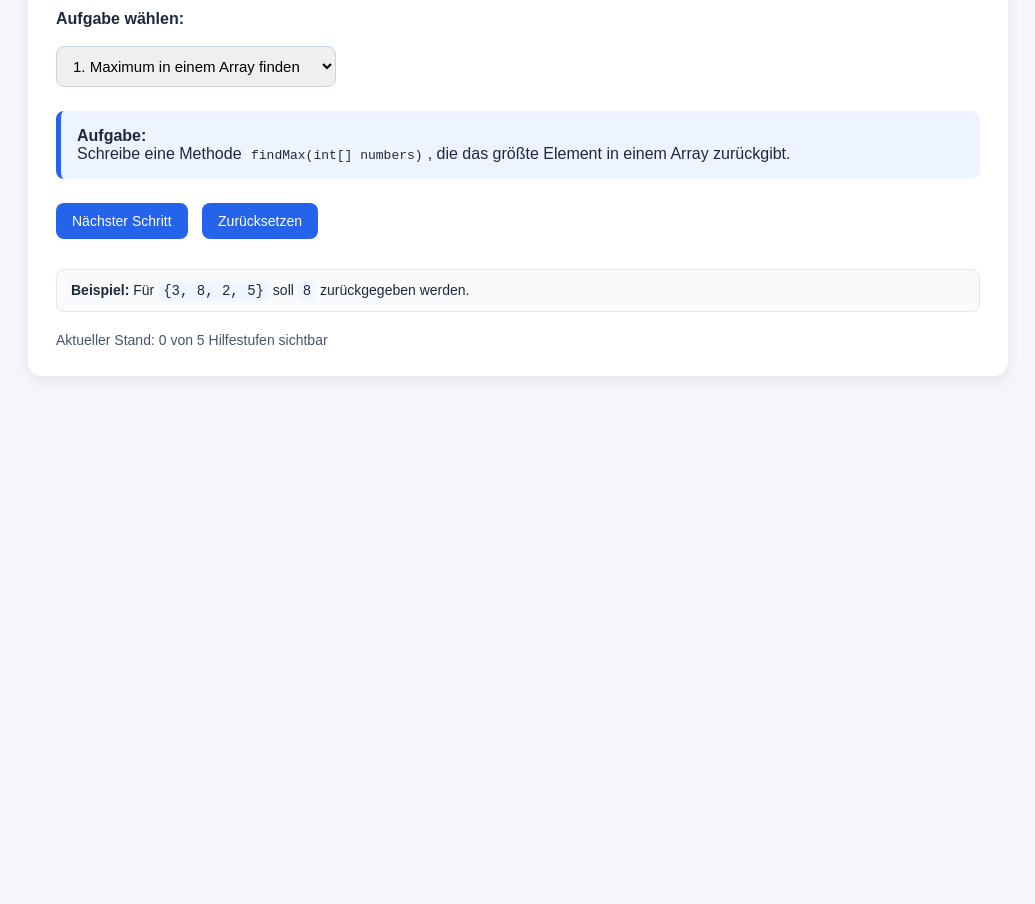
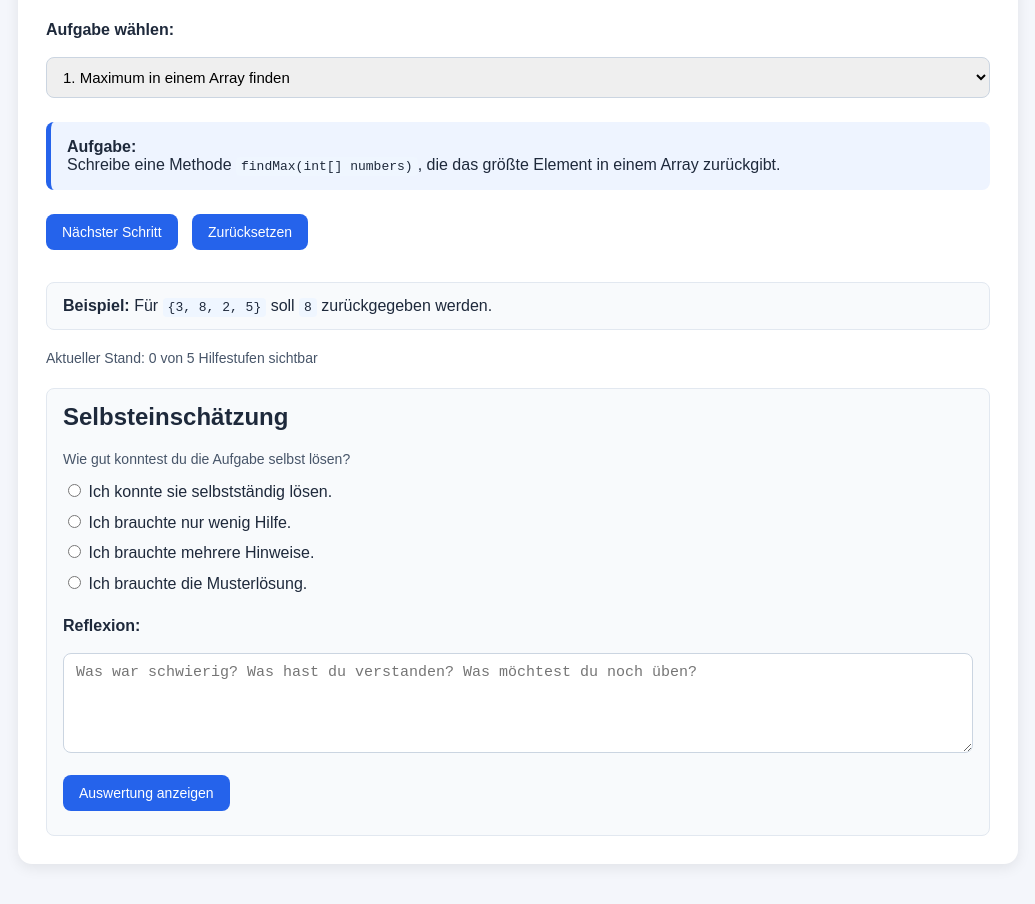
Before and after one commit to SigfriedSchweigl/lern-tool, a plain HTML site: page index.html in a window 1280 px wide. Shown: the part 147-1051 px from the top of the page, without its empty margins (122-1157 px from the left). Before the commit the page ends 800 px from the top, so only its background shows below. Drawn offline with Linux system fonts and the light colour scheme.

Commit message:
Enhance layout and add evaluation features
Updated styles for container, select, and textarea elements. Added self-assessment and reflection sections in the evaluation.

```diff
--- a/index.html
+++ b/index.html
@@ -14,7 +14,7 @@
     }
 
     .container {
-      max-width: 980px;
+      max-width: 1000px;
       margin: 0 auto;
     }
 
@@ -25,9 +25,8 @@
       box-shadow: 0 4px 14px rgba(0, 0, 0, 0.08);
     }
 
-    h1 {
+    h1, h2 {
       margin-top: 0;
-      margin-bottom: 10px;
     }
 
     .intro {
@@ -39,12 +38,18 @@
       margin-bottom: 24px;
     }
 
-    select {
+    select, textarea {
       padding: 10px 12px;
       font-size: 15px;
       border-radius: 8px;
       border: 1px solid #cbd5e1;
-      min-width: 280px;
+      width: 100%;
+      box-sizing: border-box;
+    }
+
+    textarea {
+      min-height: 100px;
+      resize: vertical;
     }
 
     .task-box {
@@ -103,25 +108,38 @@
       white-space: pre-wrap;
     }
 
+    .example, .evaluation, .result-box {
+      margin-top: 22px;
+      padding: 14px 16px;
+      background: #f8fafc;
+      border-radius: 8px;
+      border: 1px solid #e2e8f0;
+    }
+
     .progress {
       margin-top: 20px;
       font-size: 14px;
       color: #475569;
     }
 
-    .example {
-      margin-top: 18px;
-      padding: 12px 14px;
-      background: #f8fafc;
-      border-radius: 8px;
-      border: 1px solid #e2e8f0;
-      font-size: 14px;
+    .radio-group {
+      margin-top: 10px;
+      line-height: 1.9;
+    }
+
+    .hidden {
+      display: none;
     }
 
     code {
       background: #eff6ff;
       padding: 2px 5px;
       border-radius: 4px;
+    }
+
+    .small {
+      font-size: 14px;
+      color: #475569;
     }
   </style>
 </head>
@@ -130,7 +148,7 @@
     <div class="card">
       <h1>Java Lern-Tool</h1>
       <div class="intro">
-        Wähle eine Aufgabe aus und arbeite dich mit <strong>Nächster Schritt</strong> durch die Hilfestufen.
+        Wähle eine Aufgabe aus, arbeite dich mit <strong>Nächster Schritt</strong> durch die Hilfestufen und reflektiere danach deinen Lernprozess.
       </div>
 
       <div class="selector">
@@ -160,6 +178,27 @@
       <div class="progress" id="progressText">
         Aktueller Stand: 0 von 5 Hilfestufen sichtbar
       </div>
+
+      <div class="evaluation">
+        <h2>Selbsteinschätzung</h2>
+        <div class="small">Wie gut konntest du die Aufgabe selbst lösen?</div>
+
+        <div class="radio-group">
+          <label><input type="radio" name="selfRating" value="selbstständig"> Ich konnte sie selbstständig lösen.</label><br>
+          <label><input type="radio" name="selfRating" value="wenig_hilfe"> Ich brauchte nur wenig Hilfe.</label><br>
+          <label><input type="radio" name="selfRating" value="mehrere_hinweise"> Ich brauchte mehrere Hinweise.</label><br>
+          <label><input type="radio" name="selfRating" value="musterlösung"> Ich brauchte die Musterlösung.</label>
+        </div>
+
+        <br>
+        <label for="reflection"><strong>Reflexion:</strong></label><br><br>
+        <textarea id="reflection" placeholder="Was war schwierig? Was hast du verstanden? Was möchtest du noch üben?"></textarea>
+
+        <br><br>
+        <button onclick="evaluateLearning()">Auswertung anzeigen</button>
+      </div>
+
+      <div id="resultBox" class="result-box hidden"></div>
     </div>
   </div>
 
@@ -230,6 +269,7 @@
 
     let currentTask = "max";
     let currentStep = 0;
+    let usedHints = 0;
     const maxSteps = 5;
 
     function renderTask() {
@@ -249,6 +289,10 @@
       document.getElementById("step5").className = "step solution";
 
       currentStep = 0;
+      usedHints = 0;
+      document.getElementById("reflection").value = "";
+      clearRating();
+      hideResult();
       updateProgress();
     }
 
@@ -260,6 +304,7 @@
     function nextStep() {
       if (currentStep < maxSteps) {
         currentStep++;
+        usedHints++;
         document.getElementById("step" + currentStep).style.display = "block";
         updateProgress();
       }
@@ -270,6 +315,10 @@
         document.getElementById("step" + i).style.display = "none";
       }
       currentStep = 0;
+      usedHints = 0;
+      clearRating();
+      document.getElementById("reflection").value = "";
+      hideResult();
       updateProgress();
     }
 
@@ -278,6 +327,75 @@
         "Aktueller Stand: " + currentStep + " von 5 Hilfestufen sichtbar";
     }
 
+    function getSelectedRating() {
+      const ratings = document.getElementsByName("selfRating");
+      for (let i = 0; i < ratings.length; i++) {
+        if (ratings[i].checked) {
+          return ratings[i].value;
+        }
+      }
+      return null;
+    }
+
+    function getRatingText(value) {
+      switch (value) {
+        case "selbstständig":
+          return "Ich konnte sie selbstständig lösen.";
+        case "wenig_hilfe":
+          return "Ich brauchte nur wenig Hilfe.";
+        case "mehrere_hinweise":
+          return "Ich brauchte mehrere Hinweise.";
+        case "musterlösung":
+          return "Ich brauchte die Musterlösung.";
+        default:
+          return "Keine Auswahl getroffen.";
+      }
+    }
+
+    function evaluateLearning() {
+      const rating = getSelectedRating();
+      const reflection = document.getElementById("reflection").value.trim();
+      const resultBox = document.getElementById("resultBox");
+
+      resultBox.classList.remove("hidden");
+
+      let feedback = "";
+
+      feedback += "<h2>Auswertung</h2>";
+      feedback += "<p><strong>Gewählte Aufgabe:</strong> " + document.getElementById("taskSelect").selectedOptions[0].text + "</p>";
+      feedback += "<p><strong>Genutzte Hilfestufen:</strong> " + usedHints + " von 5</p>";
+      feedback += "<p><strong>Selbsteinschätzung:</strong> " + getRatingText(rating) + "</p>";
+
+      if (reflection.length > 0) {
+        feedback += "<p><strong>Reflexion:</strong><br>" + reflection.replace(/\n/g, "<br>") + "</p>";
+      } else {
+        feedback += "<p><strong>Reflexion:</strong><br>Keine Reflexion eingetragen.</p>";
+      }
+
+      if (usedHints <= 1) {
+        feedback += "<p><strong>Rückmeldung:</strong> Sehr gut – du konntest die Aufgabe fast ohne Unterstützung bearbeiten.</p>";
+      } else if (usedHints <= 3) {
+        feedback += "<p><strong>Rückmeldung:</strong> Gut – du hast die Aufgabe mit gezielten Hinweisen bearbeitet.</p>";
+      } else {
+        feedback += "<p><strong>Rückmeldung:</strong> Die Aufgabe war noch anspruchsvoll. Das ist in Ordnung – die Hinweise helfen dir beim schrittweisen Aufbau des Verständnisses.</p>";
+      }
+
+      resultBox.innerHTML = feedback;
+    }
+
+    function clearRating() {
+      const ratings = document.getElementsByName("selfRating");
+      for (let i = 0; i < ratings.length; i++) {
+        ratings[i].checked = false;
+      }
+    }
+
+    function hideResult() {
+      const resultBox = document.getElementById("resultBox");
+      resultBox.classList.add("hidden");
+      resultBox.innerHTML = "";
+    }
+
     renderTask();
   </script>
 </body>
```
